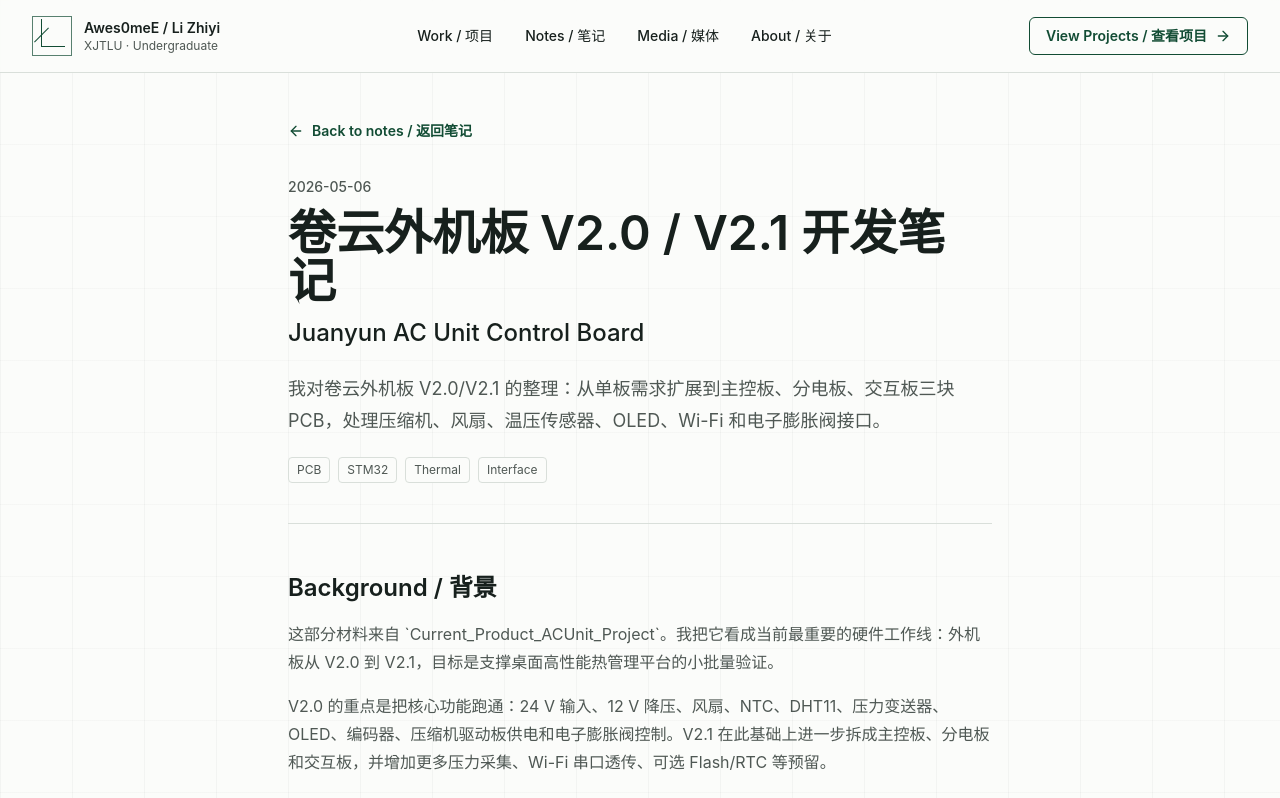
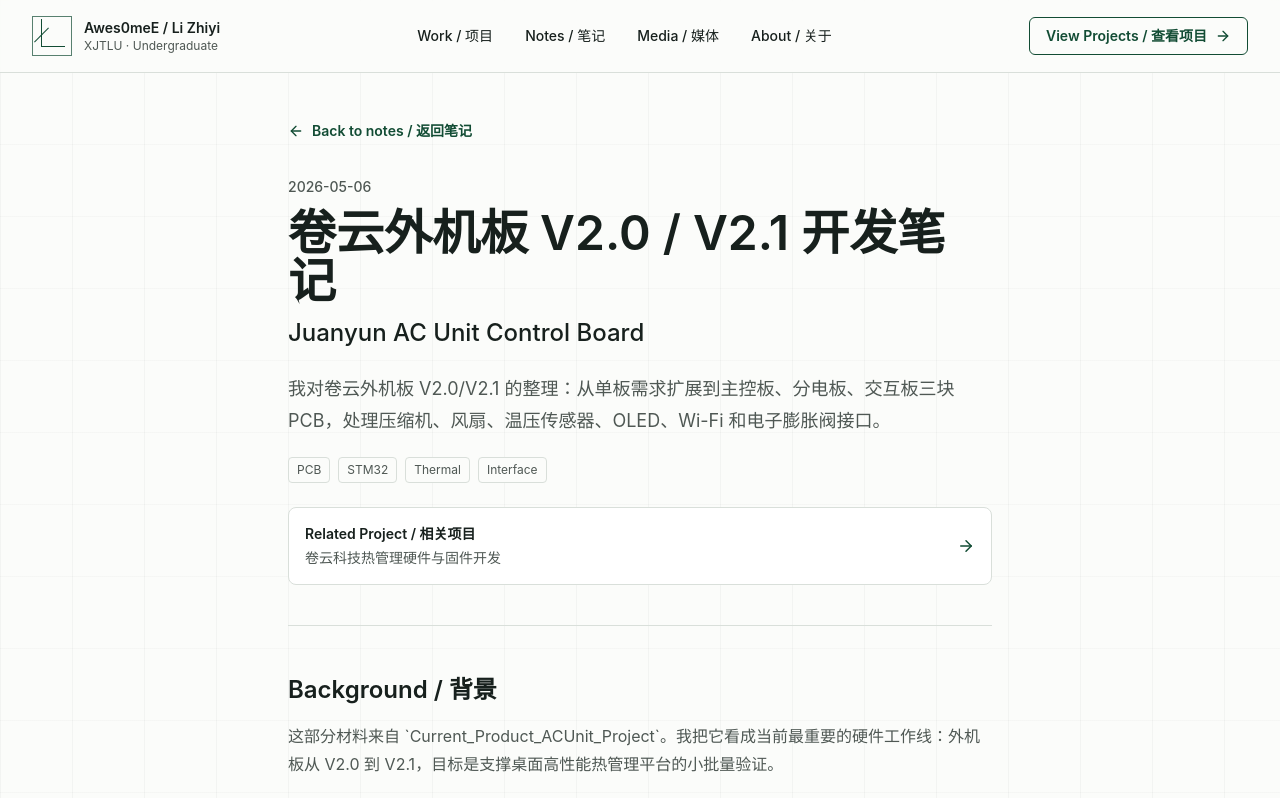
Before and after one commit to Awes0meE/Awes0meE.github.io, a Next.js app: page /notes/juanyun-acunit-board in a window 1280 px wide. Shown: the top 798 px of the page. Built offline with nearby package versions, Linux system fonts and the light colour scheme.

Commit message:
Link notes back to related projects

```diff
--- a/app/notes/[slug]/page.tsx
+++ b/app/notes/[slug]/page.tsx
@@ -1,9 +1,9 @@
 import type { Metadata } from "next";
 import Link from "next/link";
 import { notFound } from "next/navigation";
-import { ArrowLeft } from "lucide-react";
+import { ArrowLeft, ArrowRight } from "lucide-react";
 import { ContentRenderer } from "@/components/content-renderer";
-import { getNote, getNotes } from "@/lib/content";
+import { getNote, getNotes, getProject } from "@/lib/content";
 
 type NotePageProps = {
   params: Promise<{ slug: string }>;
@@ -30,6 +30,7 @@ export async function generateMetadata({ params }: NotePageProps): Promise<Metad
 export default async function NotePage({ params }: NotePageProps) {
   const { slug } = await params;
   const note = getNote(slug);
+  const relatedProject = note?.projectSlug ? getProject(note.projectSlug) : undefined;
 
   if (!note) {
     notFound();
@@ -53,6 +54,18 @@ export default async function NotePage({ params }: NotePageProps) {
             </span>
           ))}
         </div>
+        {relatedProject ? (
+          <Link
+            href={`/work/${relatedProject.slug}`}
+            className="mt-6 flex items-center justify-between gap-4 rounded-lg border border-line bg-white p-4 text-sm transition hover:-translate-y-0.5 hover:shadow-fine"
+          >
+            <span>
+              <span className="block font-semibold text-ink">Related Project / 相关项目</span>
+              <span className="mt-1 block text-graphite">{relatedProject.titleZh}</span>
+            </span>
+            <ArrowRight className="shrink-0 text-pine" size={18} />
+          </Link>
+        ) : null}
         <div className="mt-10 border-t border-line pt-2">
           <ContentRenderer source={note.body} />
         </div>
```
Also changed, not shown: 1 other file (tests, documents, lock files or other folders).
